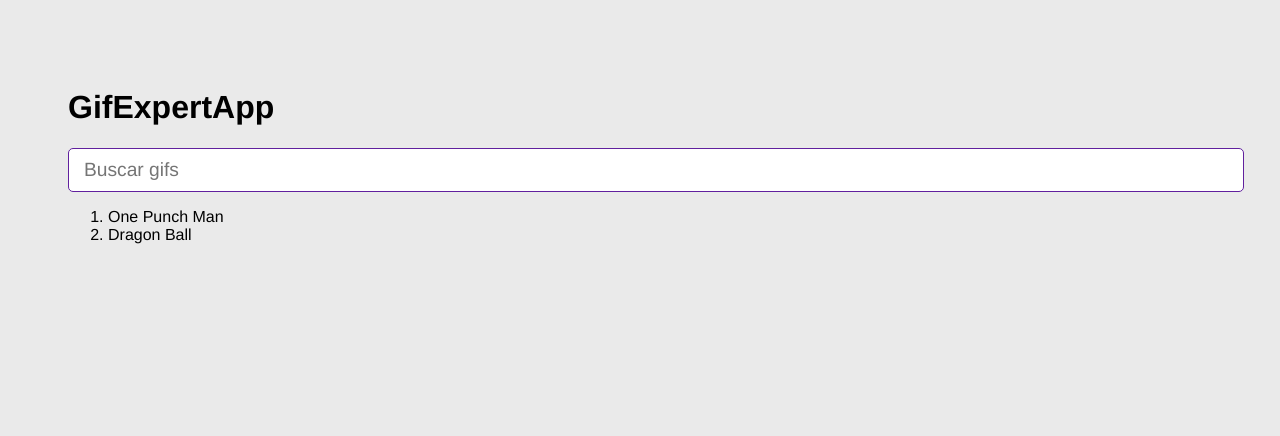
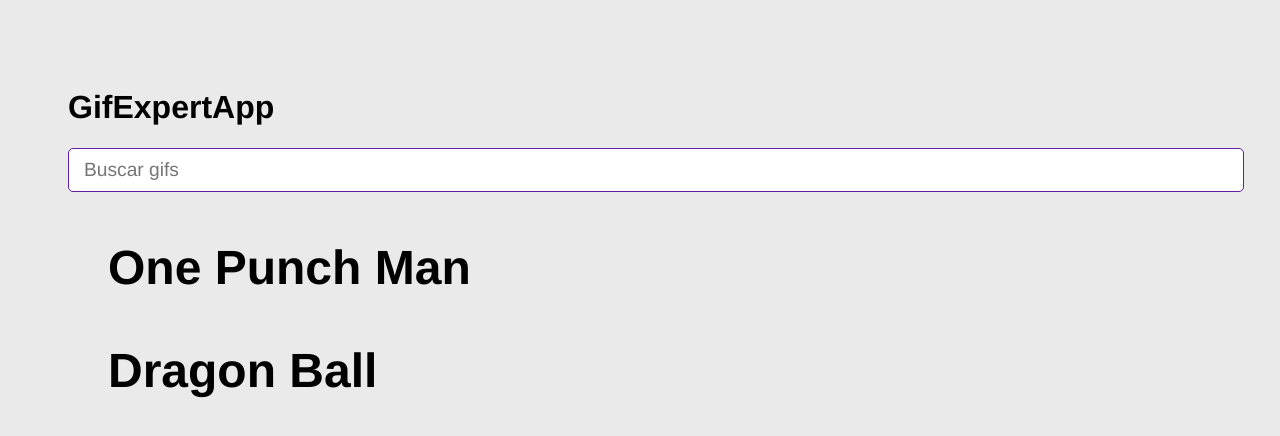
Before and after one commit to GEVS2021/gif-expert-app, a React (Vite) app: page / in a window 1280 px wide. Shown: the top 436 px of the page. Built offline with nearby package versions, Linux system fonts and the light colour scheme.

Commit message:
80. GifGrid - Nuevo Componente

```diff
--- a/src/GifExpertApp.jsx
+++ b/src/GifExpertApp.jsx
@@ -1,5 +1,6 @@
 import { useState } from "react";
 import AddCategory from "./components/AddCategory";
+import GifGrid from "./components/GifGrid";
 
 
 const GifExpertApp = () => {
@@ -25,9 +26,12 @@
 
             <ol>
                 {
-                    categories.map(category => {
-                        return <li key={category}>{ category }</li>
-                    })
+                    categories.map(category => (
+                        <GifGrid
+                            key={category}
+                            category={category}
+                        />
+                    ))
                 }
             </ol>
         </>
--- /dev/null
+++ b/src/components/GifGrid.jsx
@@ -0,0 +1,13 @@
+import { useState } from "react";
+
+
+const GifGrid = (props) => {
+
+
+
+    return (
+        <h3>{props.category}</h3>
+    )
+}
+
+export default GifGrid;
```
